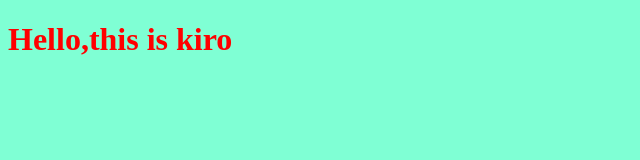
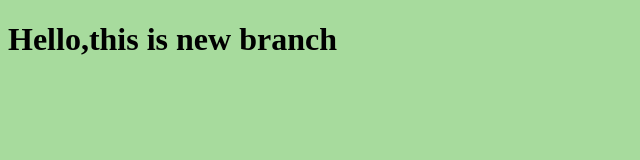
Before and after one commit to Kiroanis04/myproject, a plain HTML site: page index.html in a window 1280 px wide. Shown: the whole page, without its empty margins (0-640 px from the left). Drawn offline with Linux system fonts and the light colour scheme.

Commit message:
changing style for title

```diff
--- a/index.html
+++ b/index.html
@@ -7,7 +7,7 @@
     <link rel="stylesheet" href="style.css">
 </head>
 <body>
-    <h1>Hello,this is kiro</h1>
+    <h1>Hello,this is new branch</h1>
     <script src="app.js"></script>
 </body>
 </html>
--- a/style.css
+++ b/style.css
@@ -1,6 +1,6 @@
 h1{
-    color: red;
+    color: black;
 }
 body{
-    background-color: aquamarine;
+    background-color: rgb(167, 219, 157);
 }
```
